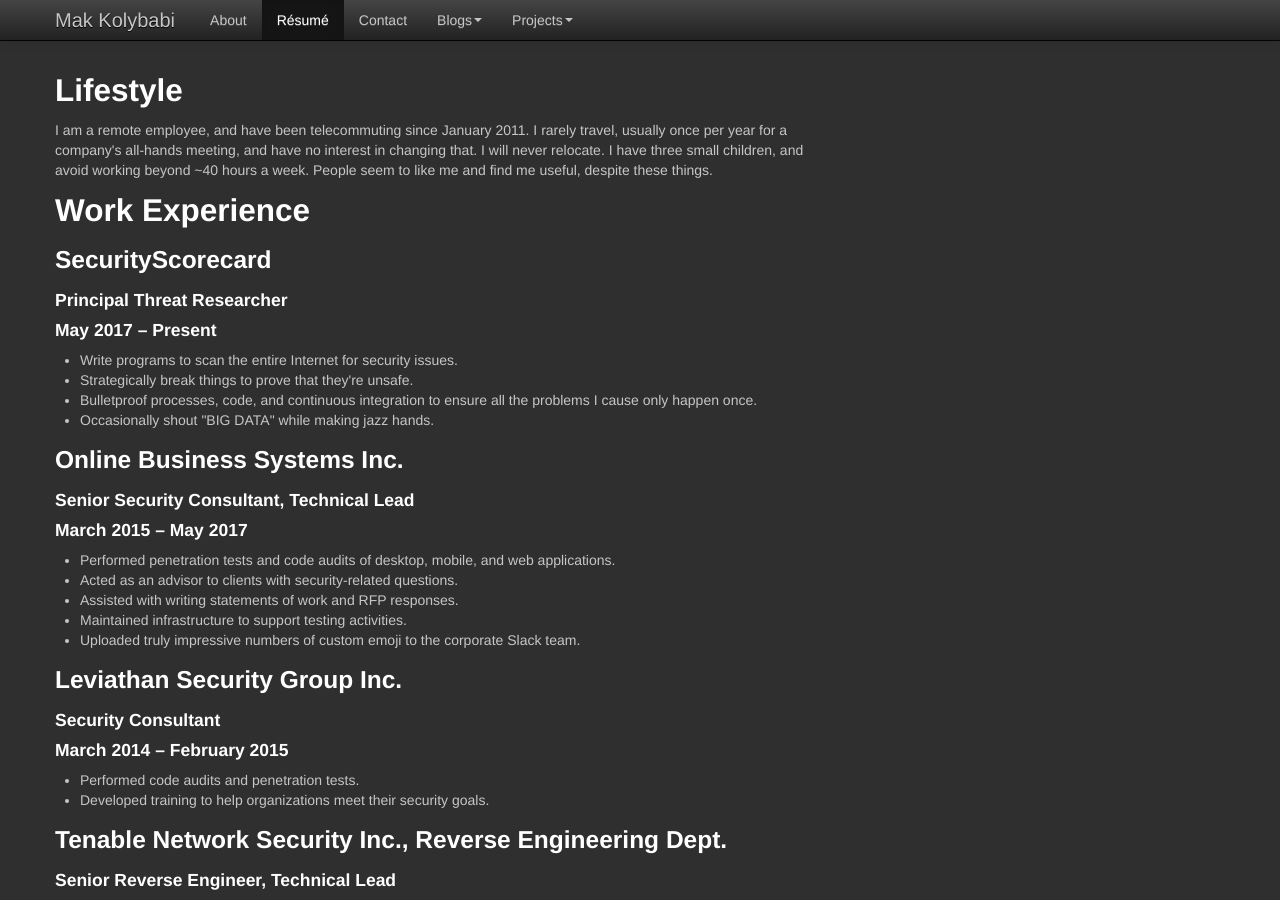
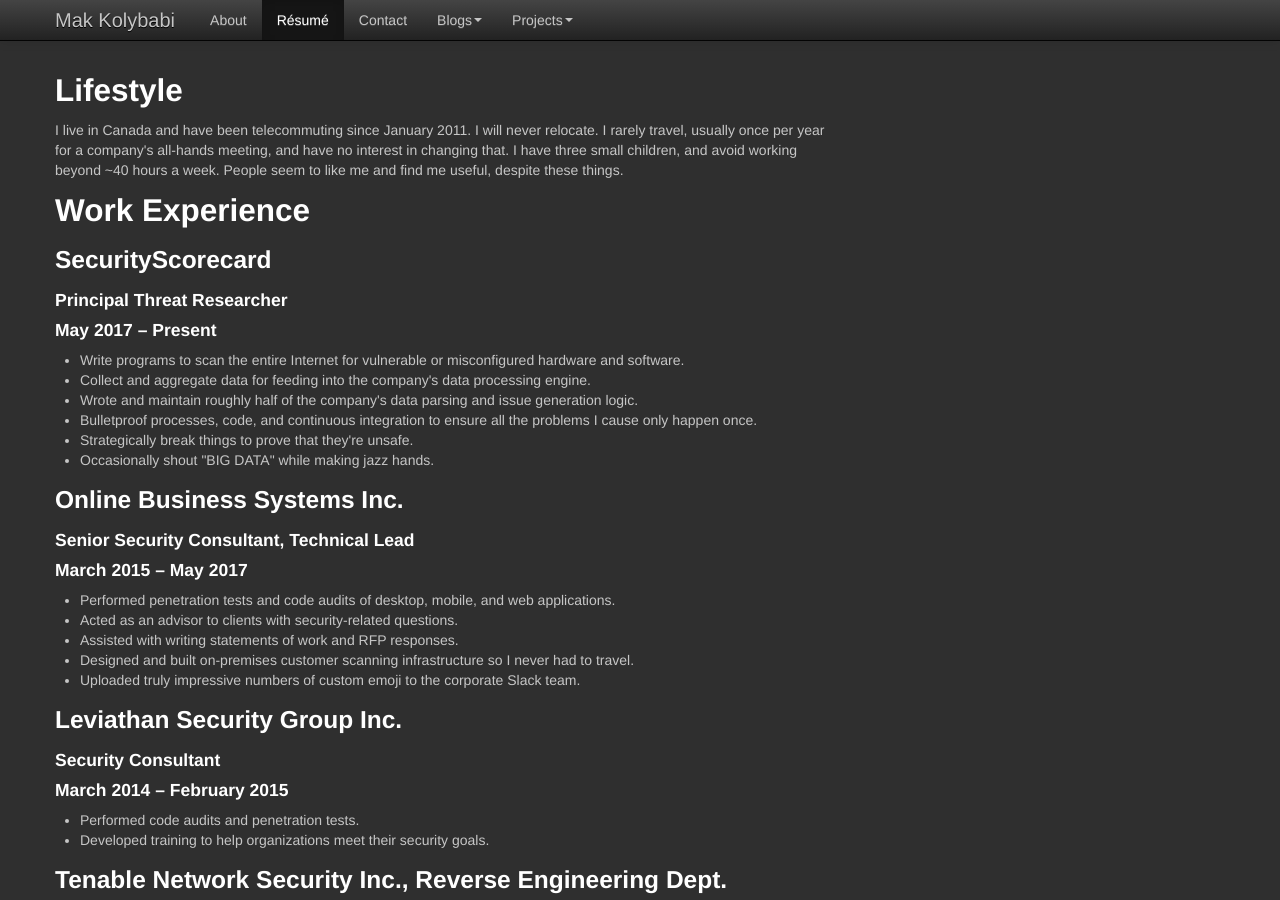
Before and after one commit to mogigoma/mogigoma.com, a Jekyll site: the page built from resume.html, in a window 1280 px wide and 900 px high. Built offline with Jekyll 4.4.1, drawn with Linux system fonts in a browser that asks for light colours.

Commit message:
Improve SSC/OBS descriptions.

```diff
--- a/resume.html
+++ b/resume.html
@@ -9,7 +9,7 @@ title: Mak Kolybabi's Résumé
     <div class="span8">
       <h2>Lifestyle</h2>
 
-      <p>I am a remote employee, and have been telecommuting since January 2011. I rarely travel, usually once per year for a company's all-hands meeting, and have no interest in changing that. I will never relocate. I have three small children, and avoid working beyond ~40 hours a week. People seem to like me and find me useful, despite these things.</p>
+      <p>I live in Canada and have been telecommuting since January 2011. I will never relocate. I rarely travel, usually once per year for a company's all-hands meeting, and have no interest in changing that. I have three small children, and avoid working beyond ~40 hours a week. People seem to like me and find me useful, despite these things.</p>
 
       <h2>Work Experience</h2>
 
@@ -17,9 +17,11 @@ title: Mak Kolybabi's Résumé
       <h4>Principal Threat Researcher</h4>
       <h4>May 2017 &ndash; Present</h4>
       <ul>
-        <li>Write programs to scan the entire Internet for security issues.</li>
+        <li>Write programs to scan the entire Internet for vulnerable or misconfigured hardware and software.</li>
+        <li>Collect and aggregate data for feeding into the company's data processing engine.</li>
+        <li>Wrote and maintain roughly half of the company's data parsing and issue generation logic.</li>
+        <li>Bulletproof processes, code, and continuous integration to ensure all the problems I cause only happen once.</li>
         <li>Strategically break things to prove that they're unsafe.</li>
-        <li>Bulletproof processes, code, and continuous integration to ensure all the problems I cause only happen once.</li>
         <li>Occasionally shout "BIG DATA" while making jazz hands.</li>
       </ul>
 
@@ -30,7 +32,7 @@ title: Mak Kolybabi's Résumé
         <li>Performed penetration tests and code audits of desktop, mobile, and web applications.</li>
         <li>Acted as an advisor to clients with security-related questions.</li>
         <li>Assisted with writing statements of work and RFP responses.</li>
-        <li>Maintained infrastructure to support testing activities.</li>
+        <li>Designed and built on-premises customer scanning infrastructure so I never had to travel.</li>
         <li>Uploaded truly impressive numbers of custom emoji to the corporate Slack team.</li>
       </ul>
 
```
